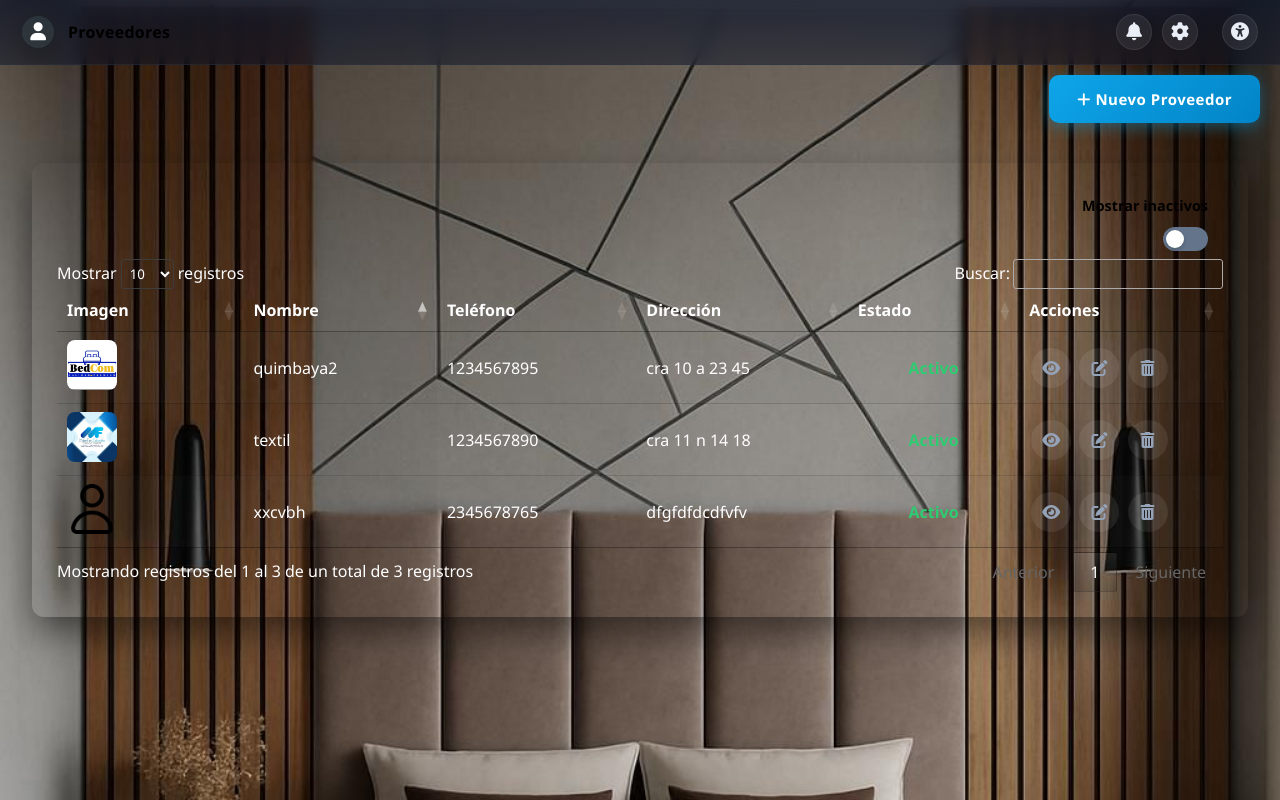
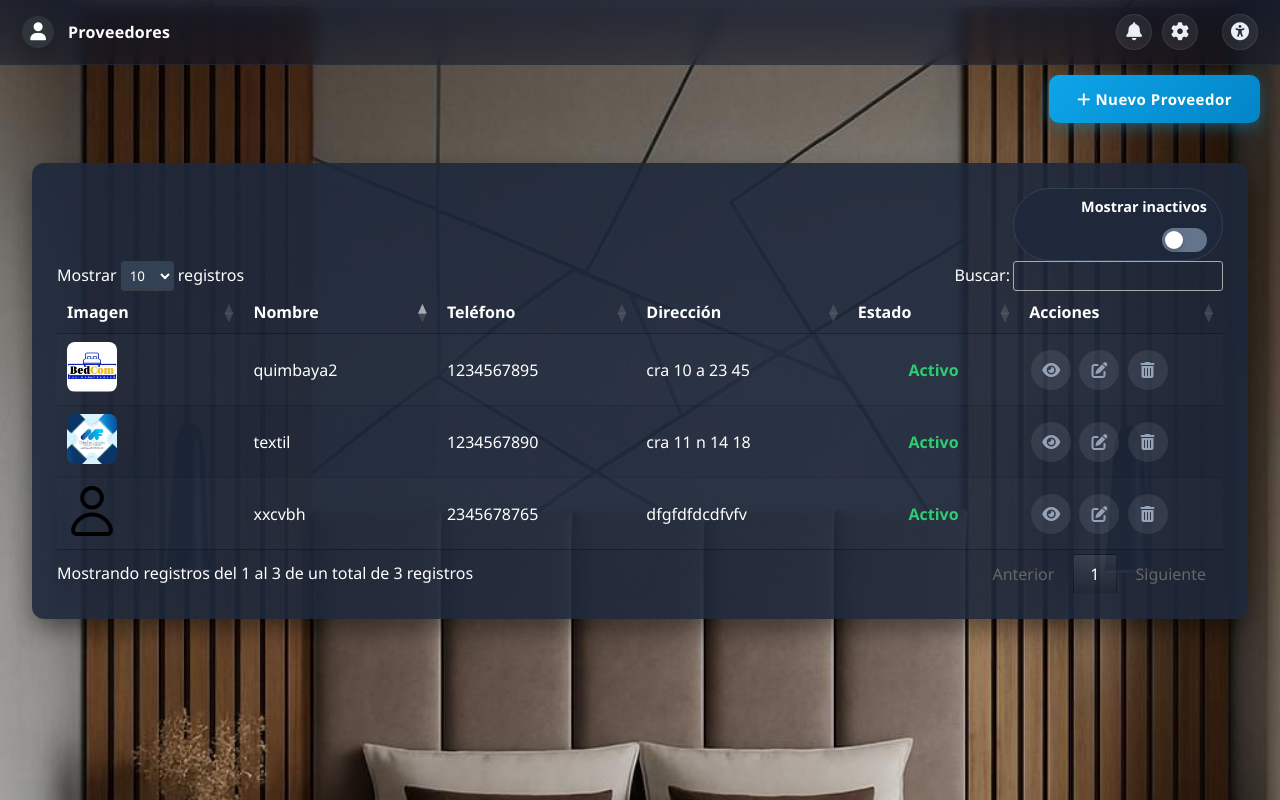
Before and after one commit to sofiaquimbayita-prog/BEDCOM, a Django app: page /vistas/proveedores/ in a window 1280 px wide. Run offline with Django 5.2, Linux system fonts and the light colour scheme; data comes from the database, SQL or seed files in the repository; both versions use the stored data as it was after the commit; some libraries are stand-ins or nearby versions.

Commit message:
proveedores nuevo

```diff
--- a/project2/app/static/ap1/css/proveedores.css
+++ b/project2/app/static/ap1/css/proveedores.css
@@ -1,5 +1,4 @@
-
-{
+:root {
   --color-principal: #8bc6e75b;
   --color-principal-oscuro: #1978af;
   --color-secundario: #4b89d4;
```
Also changed, not shown: project2/db.sqlite3.
